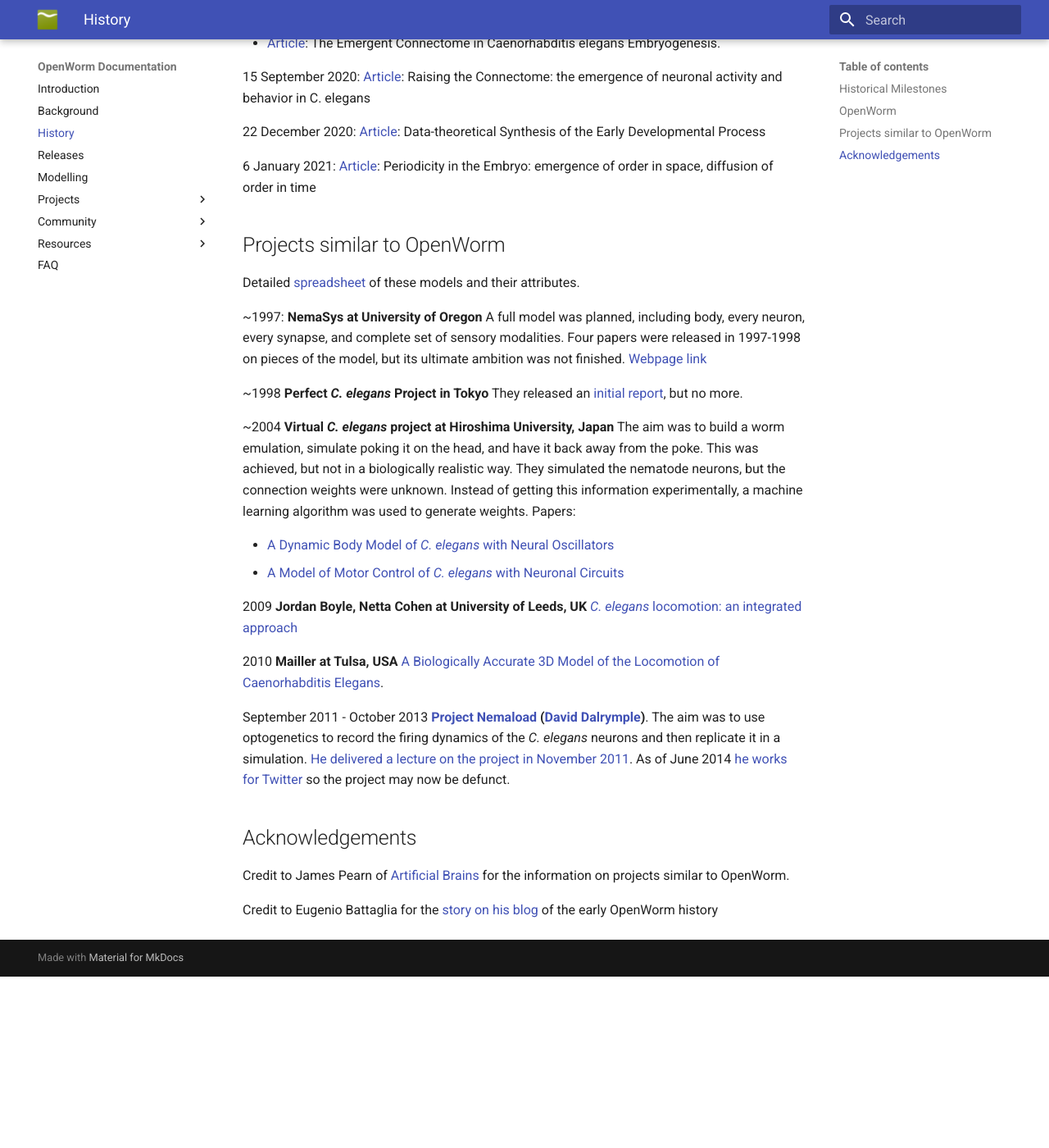
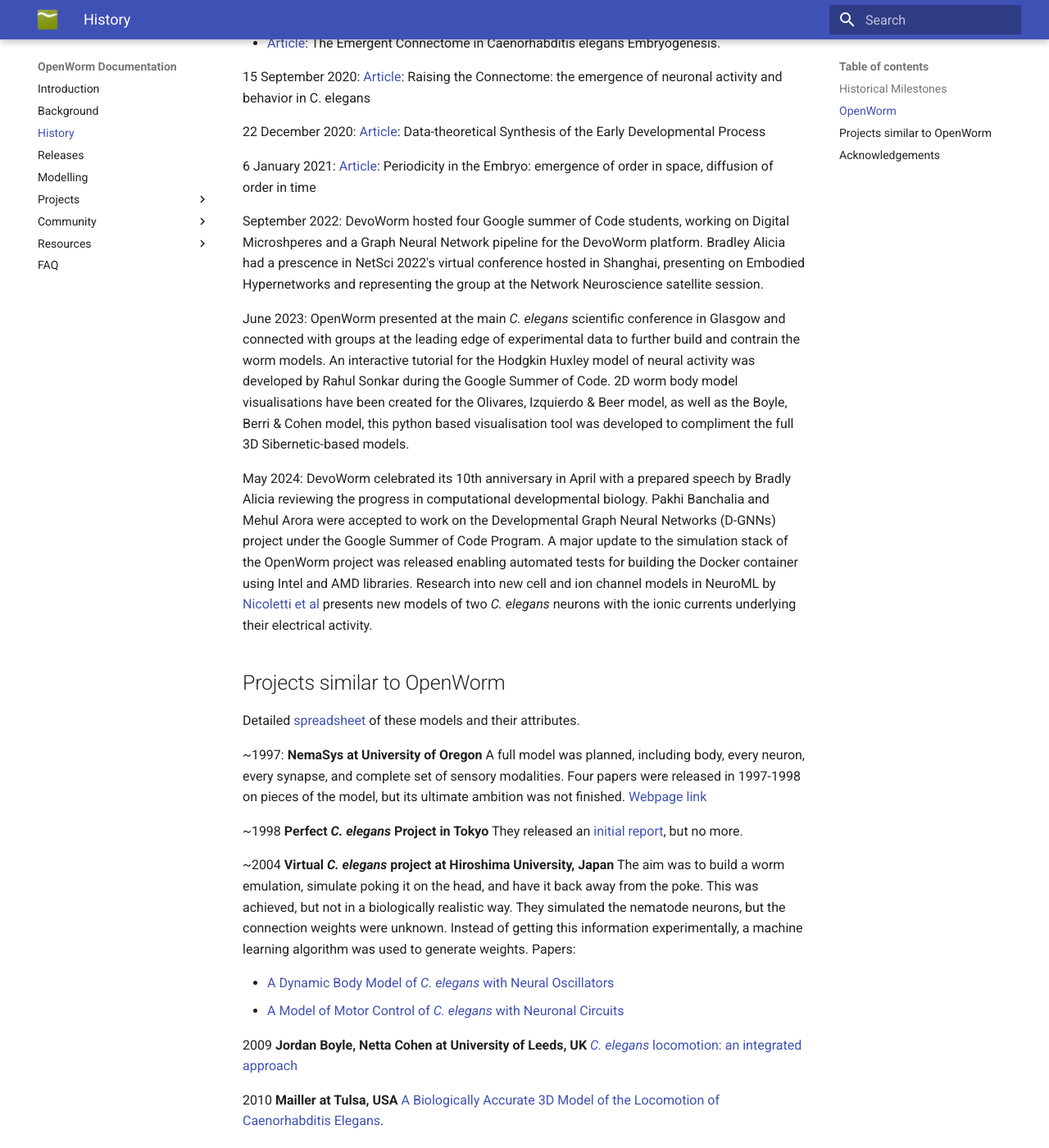
Before and after one commit to openworm/openworm_docs, an MkDocs documentation site: the page built from docs/fullhistory.md, in a window 1280 px wide and 1400 px high, scrolled down 3571 px. Shown: the whole window at 82% size. Built offline with MkDocs 1.6.1 and Material for MkDocs 9.7.7, drawn with Linux system fonts in a browser that asks for light colours; comment, search, counter and statistics services are not loaded; before the commit the page ends 4762 px from its top, so only the background shows below that; some of the changed text lies outside the part shown.

Commit message:
History: updated history to present day

```diff
--- a/docs/fullhistory.md
+++ b/docs/fullhistory.md
@@ -113,6 +113,12 @@
 
 6 January 2021: [Article](https://www.sciencedirect.com/science/article/abs/pii/S0303264721000629): Periodicity in the Embryo: emergence of order in space, diffusion of order in time
 
+September 2022: DevoWorm hosted four Google summer of Code students, working on Digital Microshperes and a Graph Neural Network pipeline for the DevoWorm platform. Bradley Alicia had a prescence in NetSci 2022's virtual conference hosted in Shanghai, presenting on Embodied Hypernetworks and representing the group at the Network Neuroscience satellite session.
+
+June 2023: OpenWorm presented at the main _C. elegans_ scientific conference in Glasgow and connected with groups at the leading edge of experimental data to further build and contrain the worm models. An interactive tutorial for the Hodgkin Huxley model of neural activity was developed by Rahul Sonkar during the Google Summer of Code. 2D worm body model visualisations have been created for the Olivares, Izquierdo & Beer model, as well as the Boyle, Berri & Cohen model, this python based visualisation tool was developed to compliment the full 3D Sibernetic-based models.
+
+May 2024: DevoWorm celebrated its 10th anniversary in April with a prepared speech by Bradly Alicia reviewing the progress in computational developmental biology. Pakhi Banchalia and Mehul Arora were accepted to work on the Developmental Graph Neural Networks (D-GNNs) project under the Google Summer of Code Program. A major update to the simulation stack of the OpenWorm project was released enabling automated tests for building the Docker container using Intel and AMD libraries. Research into new cell and ion channel models in NeuroML by [Nicoletti et al](https://journals.plos.org/plosone/article?id=10.1371/journal.pone.0218738) presents new models of two _C. elegans_ neurons with the ionic currents underlying their electrical activity.
+
 Projects similar to OpenWorm
 ----------------------------
 
@@ -136,6 +142,4 @@
 Acknowledgements
 ----------------
 
-Credit to James Pearn of [Artificial Brains](http://www.artificialbrains.com/openworm) for the information on projects similar to OpenWorm.
-
-Credit to Eugenio Battaglia for the [story on his blog](http://www.sciencetogrok.com/2013/03/a-great-role-model-for-collaborative.html) of the early OpenWorm history
+Credit to James Pearn of Artificial Brains for contributions to the early OpenWorm history.
```
